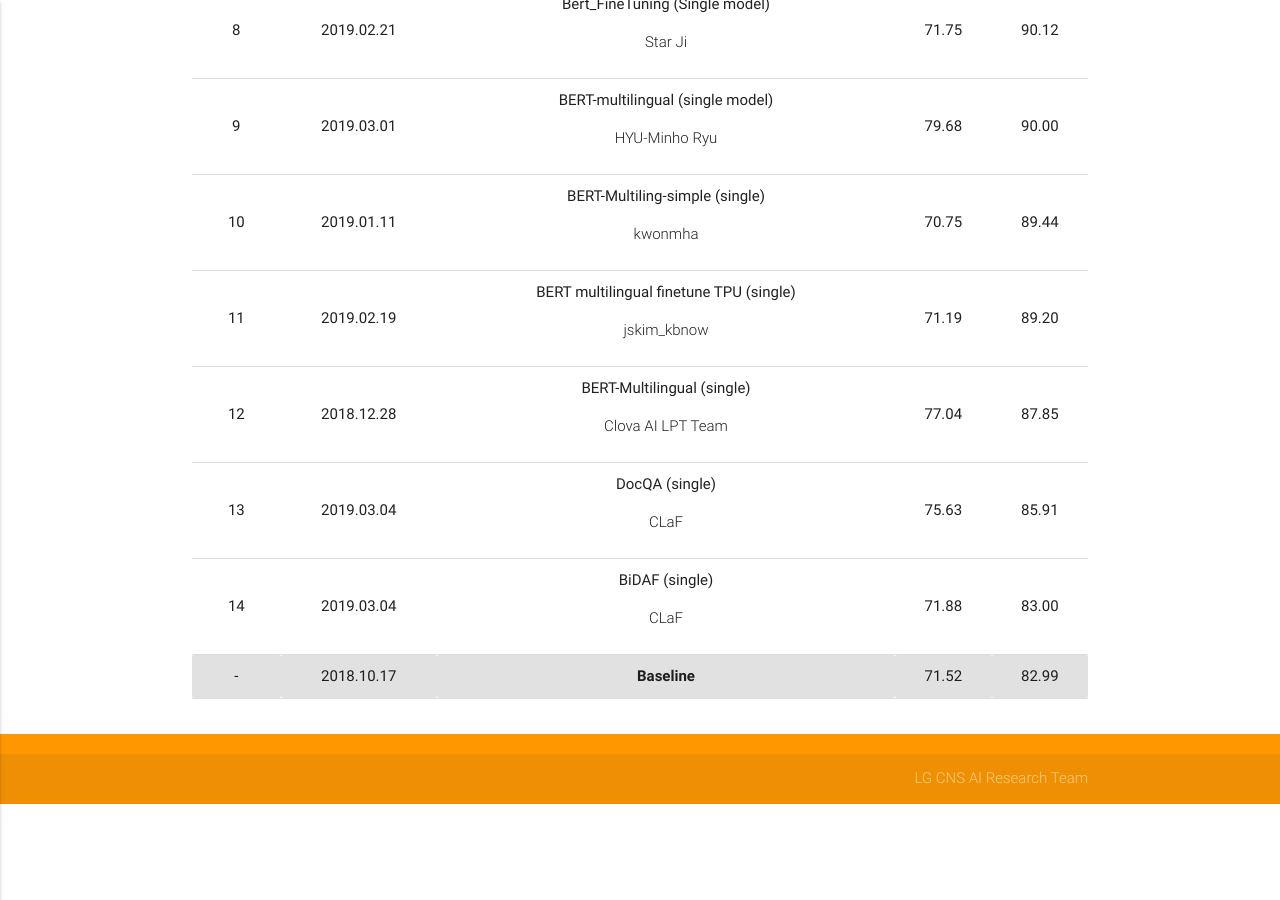
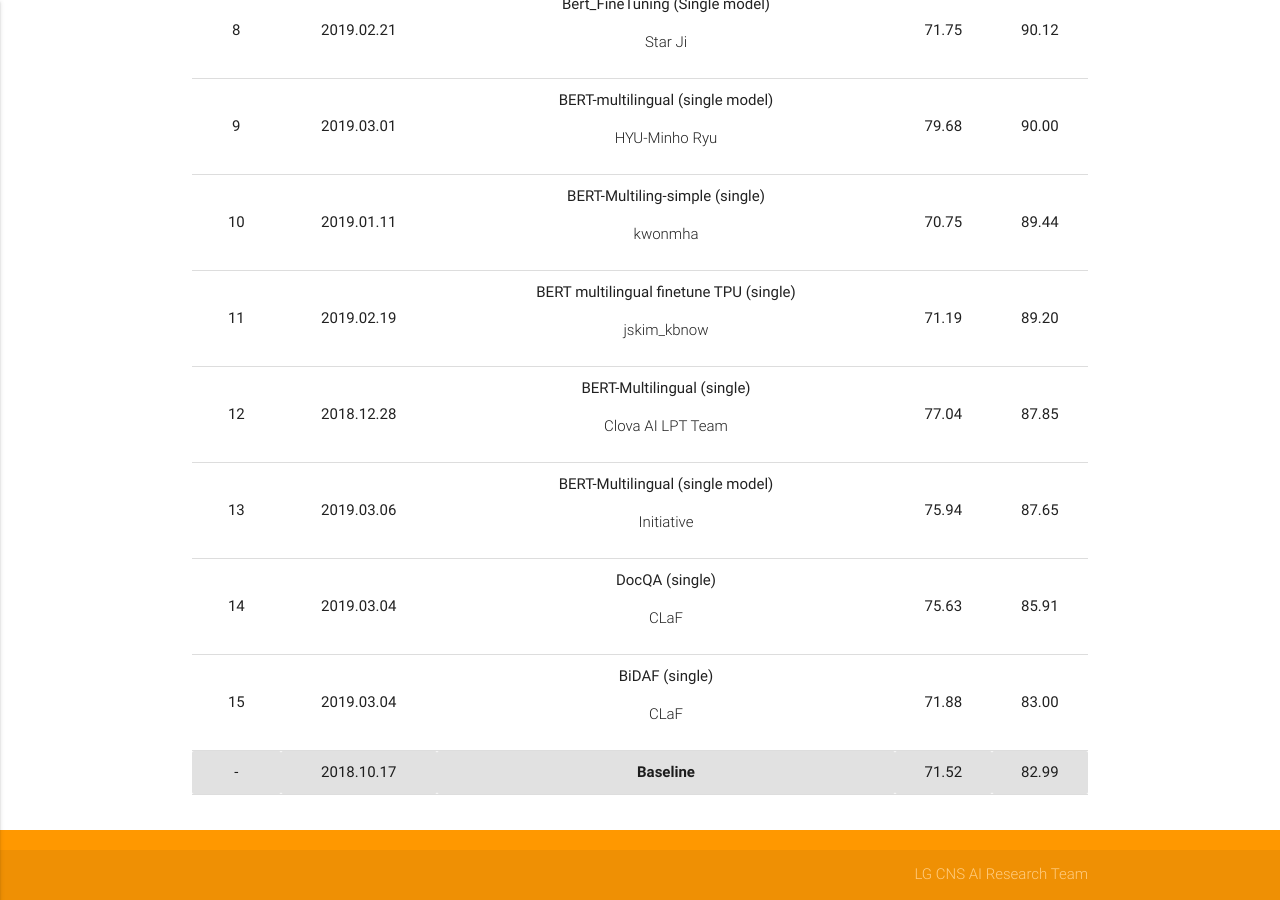
Before and after one commit to korquad/korquad.github.io, a Jekyll site: the page built from category/index_english.html, in a window 1280 px wide and 900 px high, scrolled down 2657 px. Built offline with Jekyll 4.4.1, drawn with Linux system fonts in a browser that asks for light colours; before the commit the page ends 3461 px from its top, so only the background shows below that.

Commit message:
19/03/06 leaderboard updated (LHJ)

```diff
--- a/category/index_english.html
+++ b/category/index_english.html
@@ -322,6 +322,14 @@ style="width:300px">Submission Tutorial</a>
                     </tr>
                     <tr>
                       <td>13</td>
+                      <td>2019.03.06</td>
+                      <td>BERT-Multilingual (single model)
+                        <p class="light">Initiative</p>
+                      </td>
+                      <td>75.94</td>
+                      <td>87.65</td>
+                    </tr>
+                      <td>14</td>
                       <td>2019.03.04</td>
                       <td>DocQA (single)
                         <p class="light">CLaF</p>
@@ -330,7 +338,7 @@ style="width:300px">Submission Tutorial</a>
                       <td>85.91</td>
                     </tr>
                     <tr>
-                      <td>14</td>
+                      <td>15</td>
                       <td>2019.03.04</td>
                       <td>BiDAF (single)
                         <p class="light">CLaF</p>
```
Also changed, not shown: _layouts/home.html (+9 -1 lines).
